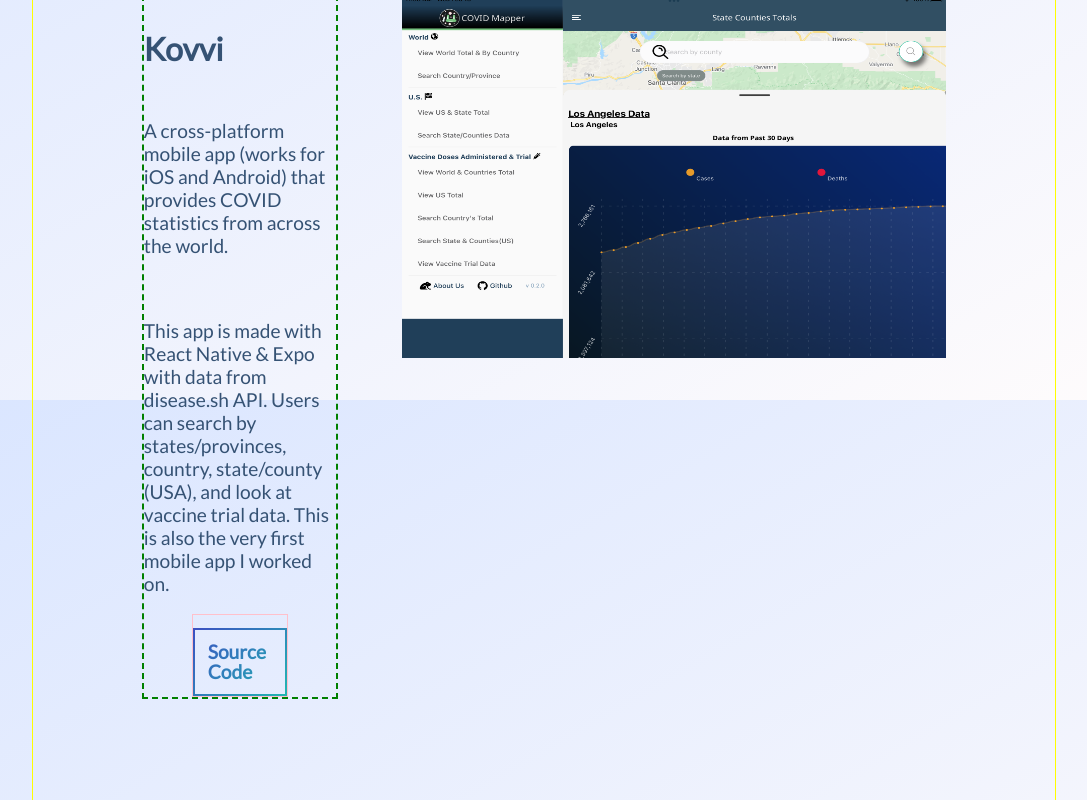
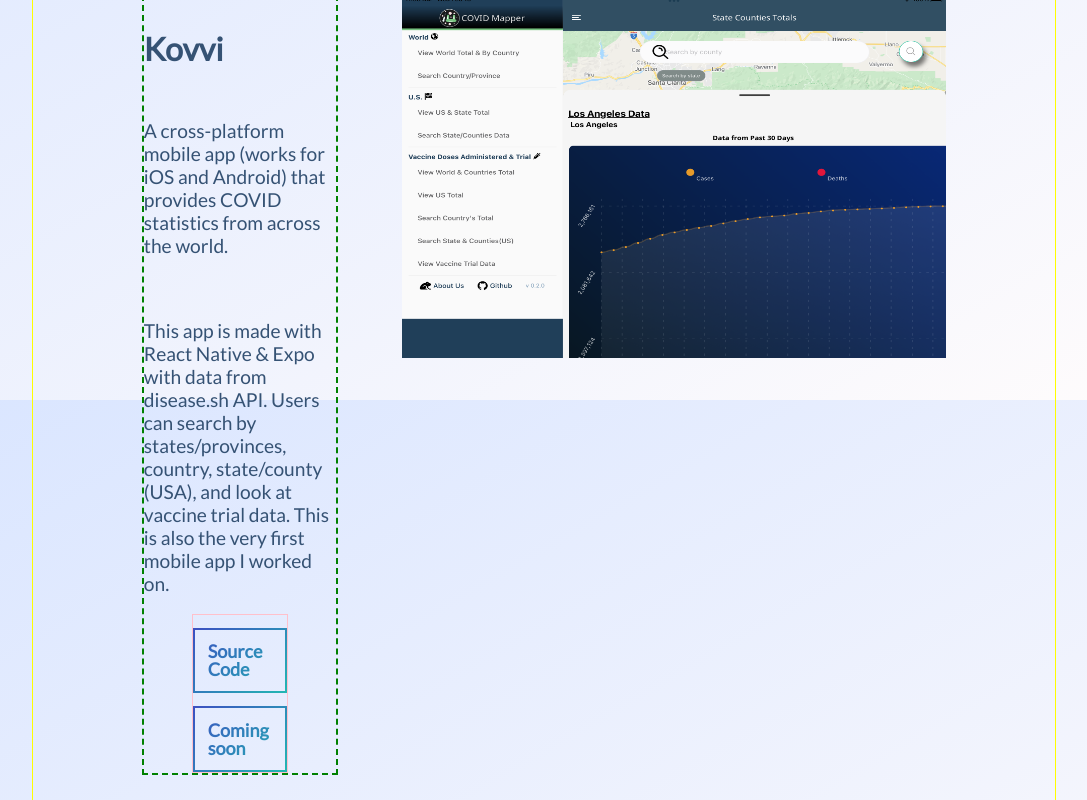
Before and after one commit to connielion/cl-nextfolio, a Next.js app: page / in a window 1280 px wide. Shown: the part 2000-2800 px from the top of the page, without its empty margins (96-1183 px from the left). Built offline with nearby package versions, Linux system fonts and the light colour scheme.

Commit message:
refactor(project-card): fix button text size on different screen sizes; refactor render() of project-card to show 'coming soon' text

```diff
--- a/components/layout/border-button.js
+++ b/components/layout/border-button.js
@@ -26,9 +26,12 @@
 
 const P = styled.p`
   margin: 0 auto;
-  font-size: 18px;
+  font-size: 16px;
   @media (min-width: ${widths.laptop}) {
-    font-size: inherit;
+    font-size: 18px;
+  }
+  @media (min-width: ${widths.desktop}) {
+    font-size: 1.25rem;
   }
 `;
 
--- a/components/layout/project-card.js
+++ b/components/layout/project-card.js
@@ -72,10 +72,10 @@
           )}
           {url.length > 0 ? (
             <BorderButton>
-              <a href={url ? url : "#"}>{url ? "Live" : "Coming Soon..."}</a>
+              <a href={url}>Live</a>
             </BorderButton>
           ) : (
-            <></>
+            <BorderButton>Coming soon</BorderButton>
           )}
         </Buttons>
       </TextSection>
```
